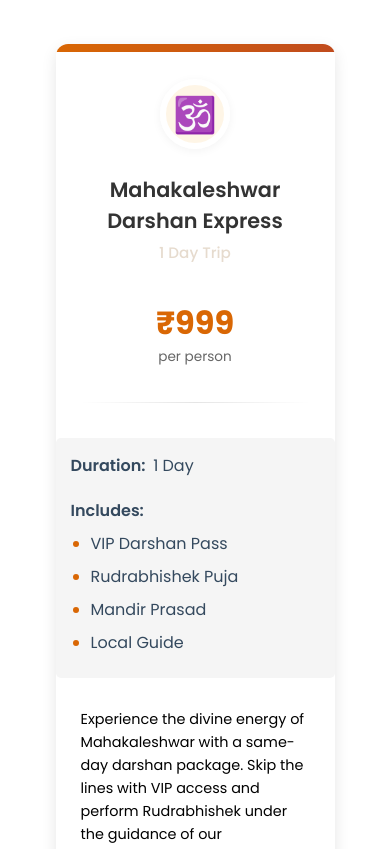
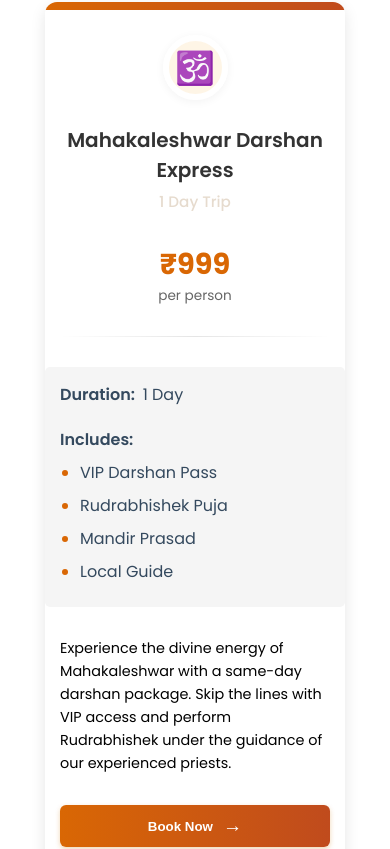
Before and after one commit to Rakhisan/Mahakaleshwar, a React (Create React App) app: page / in a window 390 px wide. Shown: the part 3517-4366 px from the top of the page. Built offline with nearby package versions, Linux system fonts and the light colour scheme.

Commit message:
Responeiveness added on MahakalTourPackages

```diff
--- a/src/components/MahakalTourPackages.css
+++ b/src/components/MahakalTourPackages.css
@@ -1,4 +1,4 @@
-/* MahakalTourPackages.css */
+/* MahakalTourPackages.css - Enhanced Responsiveness */
 
 @import url('https://fonts.googleapis.com/css2?family=Poppins:wght@300;400;500;600;700&display=swap');
 
@@ -21,15 +21,17 @@
 .mahakal-tour-container {
   max-width: 1400px;
   margin: 0 auto;
-  padding: 40px 40px;
+  padding: 40px 20px; /* Reduced side padding for smaller screens */
   font-family: 'Poppins', sans-serif;
   background-color: white;
   color: var(--text-dark);
+  width: 100%;
+  box-sizing: border-box; /* Ensure padding is included in width */
 }
 
 .mahakal-header {
   text-align: center;
-  margin-bottom: 50px;
+  margin-bottom: 40px; /* Slightly reduced for mobile */
 }
 
 .mahakal-tour-title {
@@ -37,6 +39,7 @@
   color: var(--text-dark);
   margin-bottom: 15px;
   font-weight: 700;
+  word-wrap: break-word; /* Prevents text overflow on small screens */
 }
 
 .divine-line {
@@ -72,6 +75,7 @@
   grid-template-columns: repeat(auto-fill, minmax(300px, 1fr));
   gap: 30px;
   justify-content: center;
+  width: 100%;
 }
 
 .mahakal-package-card {
@@ -85,7 +89,8 @@
   flex-direction: column;
   padding: 0;
   cursor: pointer;
-  width: 300px;
+  width: 100%; /* Changed from fixed 300px to 100% */
+  max-width: 350px; /* Added max-width for larger screens */
   gap: 10px;
   margin: 0 auto;
 }
@@ -127,8 +132,10 @@
 
 .package-header {
   text-align: center;
-  padding: 0 25px;
-  margin-bottom: 20px;
+  padding: 0 15px; /* Reduced padding for smaller screens */
+  margin-bottom: 15px;
+  width: 100%;
+  box-sizing: border-box;
 }
 
 .package-title {
@@ -136,6 +143,7 @@
   font-size: 1.4rem;
   margin: 5px 0;
   font-weight: 600;
+  word-wrap: break-word; /* Prevents text overflow */
 }
 
 .package-subtitle {
@@ -147,8 +155,10 @@
 
 .package-price {
   text-align: center;
-  margin-bottom: 25px;
-  padding: 0 25px;
+  margin-bottom: 20px; /* Slightly reduced */
+  padding: 0 15px; /* Reduced padding */
+  width: 100%;
+  box-sizing: border-box;
 }
 
 .price-value {
@@ -173,12 +183,15 @@
 .feature-divider {
   height: 1px;
   background: linear-gradient(to right, transparent, rgba(0, 0, 0, 0.1), transparent);
-  margin: 0 25px 25px;
+  margin: 0 15px 20px; /* Adjusted margins */
+  width: calc(100% - 30px); /* Ensures proper width */
 }
 
 .package-details {
-  padding: 0 25px;
-  margin-bottom: 20px;
+  padding: 0 15px; /* Reduced padding */
+  margin-bottom: 15px;
+  width: 100%;
+  box-sizing: border-box;
 }
 
 .detail-label {
@@ -191,6 +204,7 @@
 .package-duration {
   margin-bottom: 15px;
   display: flex;
+  flex-wrap: wrap; /* Allow wrapping if needed */
 }
 
 .detail-value {
@@ -206,6 +220,7 @@
   color: var(--text-medium);
   margin-bottom: 8px;
   position: relative;
+  word-wrap: break-word; /* For longer text items */
 }
 
 .package-includes li::marker {
@@ -213,19 +228,26 @@
 }
 
 .package-description {
-  padding: 0 25px;
-  margin-bottom: 25px;
+  padding: 0 15px; /* Reduced padding */
+  margin-bottom: 20px;
   font-size: 0.9rem;
   color: var(--text-light);
   line-height: 1.6;
   flex-grow: 1;
+  width: 100%;
+  box-sizing: border-box;
+}
+
+.package-description p {
+  margin: 0;
+  word-wrap: break-word; /* Ensures text doesn't overflow */
 }
 
 .book-now-btn {
   background: linear-gradient(to right, var(--primary-color), var(--secondary-color));
   color: white;
   border: none;
-  padding: 12px 25px;
+  padding: 12px 20px; /* Slightly reduced padding */
   font-weight: 600;
   cursor: pointer;
   transition: var(--transition);
@@ -233,8 +255,9 @@
   align-items: center;
   justify-content: center;
   gap: 10px;
-  margin: 0 25px 25px;
+  margin: 0 15px 20px; /* Adjusted margins */
   border-radius: 6px;
+  width: calc(100% - 30px); /* Ensures proper width */
 }
 
 .book-now-btn:hover {
@@ -250,20 +273,42 @@
   transform: translateX(5px);
 }
 
-/* Responsive Design */
-@media (max-width: 1024px) {
+/* Enhanced Responsive Design */
+@media (max-width: 1200px) {
   .mahakal-packages-grid {
     grid-template-columns: repeat(auto-fill, minmax(280px, 1fr));
+    gap: 25px;
+  }
+}
+
+@media (max-width: 1024px) {
+  .mahakal-tour-container {
+    padding: 30px 15px;
+  }
+
+  .mahakal-packages-grid {
+    grid-template-columns: repeat(auto-fill, minmax(260px, 1fr));
+    gap: 20px;
   }
 
   .mahakal-tour-title {
     font-size: 2.2rem;
   }
+
+  .package-icon-wrapper {
+    width: 75px;
+    height: 75px;
+  }
 }
 
 @media (max-width: 768px) {
+  .mahakal-tour-container {
+    padding: 25px 12px;
+  }
+
   .mahakal-packages-grid {
-    grid-template-columns: repeat(auto-fit, minmax(250px, 1fr));
+    grid-template-columns: repeat(auto-fit, minmax(240px, 1fr));
+    gap: 20px;
     justify-items: center;
   }
 
@@ -274,30 +319,106 @@
   .package-icon-wrapper {
     width: 70px;
     height: 70px;
-    margin-top: 17px;
+    margin-top: 15px;
   }
 
   .package-icon {
     font-size: 2.2rem;
   }
-}
-
-@media (max-width: 480px) {
-  .mahakal-packages-grid {
-    grid-template-columns: 1fr;
-    place-items: center;
-  }
-
-  .mahakal-package-card {
-    max-width: 90%;
-    width: 100%;
-  }
-
-  .mahakal-tour-title {
-    font-size: 1.8rem;
-  }
 
   .package-title {
     font-size: 1.3rem;
   }
+
+  .price-value {
+    font-size: 1.8rem;
+  }
 }
+
+@media (max-width: 600px) {
+  .mahakal-packages-grid {
+    grid-template-columns: repeat(auto-fit, minmax(220px, 1fr));
+  }
+
+  .mahakal-tour-title {
+    font-size: 1.9rem;
+  }
+}
+
+@media (max-width: 480px) {
+  .mahakal-tour-container {
+    padding: 20px 10px;
+  }
+
+  .mahakal-header {
+    margin-bottom: 30px;
+  }
+
+  .mahakal-packages-grid {
+    grid-template-columns: 1fr;
+    gap: 25px;
+  }
+
+  .mahakal-package-card {
+    width: 100%;
+    max-width: 300px;
+  }
+
+  .mahakal-tour-title {
+    font-size: 1.7rem;
+  }
+
+  .package-title {
+    font-size: 1.25rem;
+  }
+
+  .package-icon-wrapper {
+    width: 65px;
+    height: 65px;
+  }
+
+  .package-icon {
+    font-size: 2rem;
+  }
+
+  .book-now-btn {
+    padding: 10px 16px;
+  }
+}
+
+@media (max-width: 380px) {
+  .mahakal-tour-title {
+    font-size: 1.5rem;
+  }
+
+  .package-header {
+    padding: 0 10px;
+  }
+
+  .package-title {
+    font-size: 1.2rem;
+  }
+
+  .package-subtitle {
+    font-size: 0.9rem;
+  }
+
+  .package-price {
+    padding: 0 10px;
+  }
+
+  .price-value {
+    font-size: 1.7rem;
+  }
+
+  .package-details,
+  .package-description {
+    padding: 0 10px;
+  }
+
+  .book-now-btn {
+    margin: 0 10px 15px;
+    width: calc(100% - 20px);
+    padding: 10px 15px;
+  }
+}
```
